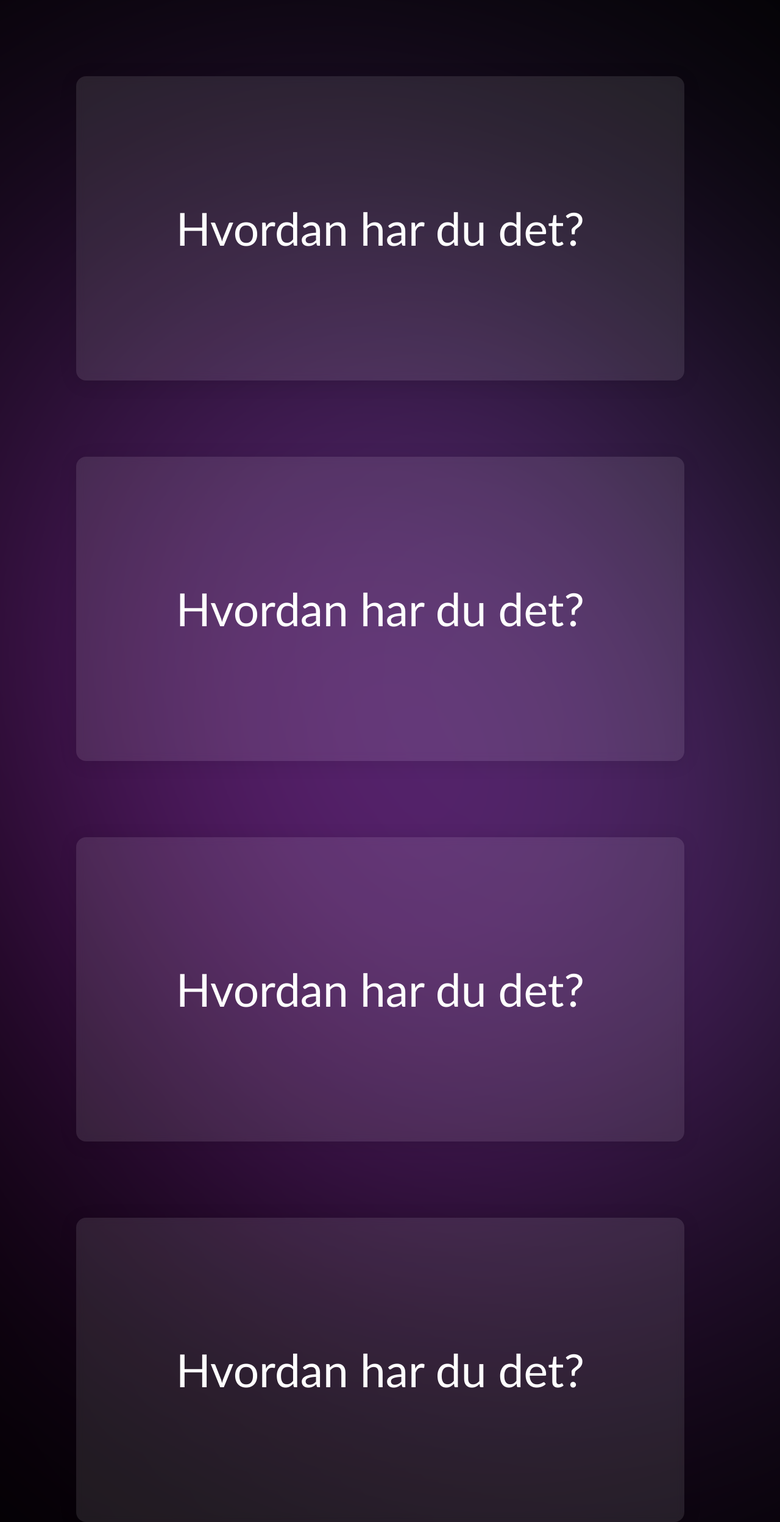
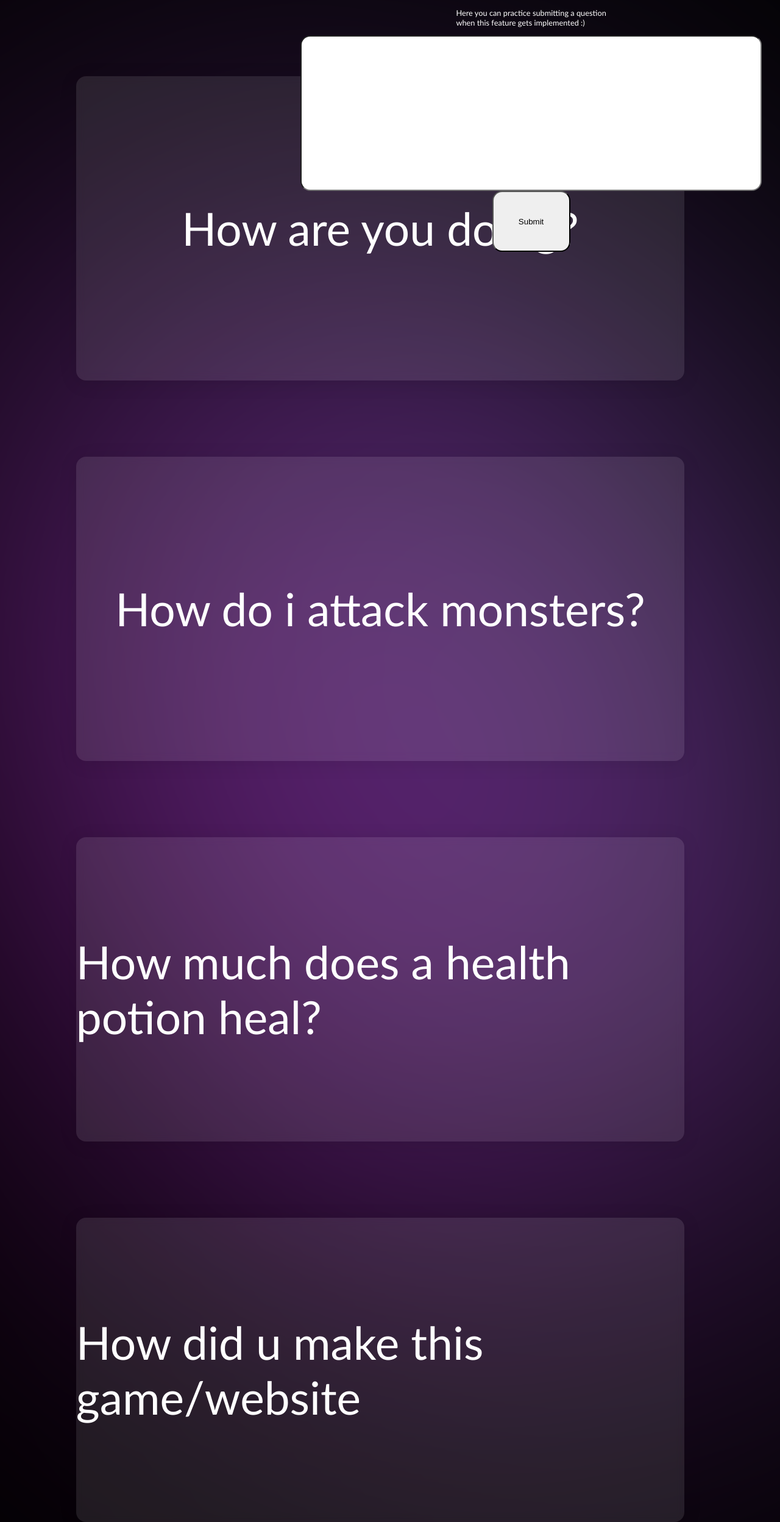
Before and after one commit to kulbil/2IMI-UTV-QuestyJs, a PHP site: page /faq.php in a window 1280 px wide. Shown: the whole page at 61% size. Run offline with PHP 8.4, Linux system fonts and the light colour scheme.

Commit message:
added a submit joke

```diff
--- a/QuestyjsCode/faq.php
+++ b/QuestyjsCode/faq.php
@@ -3,53 +3,62 @@
 ?>
 
 <div id="blob"></div>
+<div id="submitContainer">
+    <p>
+        Here you can practice submitting a question
+        <br>
+        when this feature gets implemented :)
+    </p>
+    <Input></Input>
+    <button>Submit</button>
+</div>
 <div id="faqContainer">
     <div class="faqQ">
         <p class="faqQText">
-            Hvordan har du det?
+            How are you doing?
         </p>
         <p class="faqA">
-            jeg har det veldig bra takk for at du spør :)
+            I'm doing relly well thanks for asking :)
         </p>
     </div>
     <div class="faqQ">
         <p class="faqQText">
-            Hvordan har du det?
+            How do i attack monsters?
         </p>
         <p class="faqA">
-            jeg har det veldig bra takk for at du spør :)
+            You have to press the big "FIGHT" button
         </p>
     </div>
     <div class="faqQ">
         <p class="faqQText">
-            Hvordan har du det?
+            How much does a health potion heal?
         </p>
         <p class="faqA">
-            jeg har det veldig bra takk for at du spør :)
+            A healing potion heals 50 HP
         </p>
     </div>
     <div class="faqQ">
         <p class="faqQText">
-            Hvordan har du det?
+            How did u make this game/website
         </p>
         <p class="faqA">
-            jeg har det veldig bra takk for at du spør :)
+            The game itself is written in php and javascript with a little html and css magic. when it comes to backend infastructure i am using a LAMP stack for database hosting and network traffic.
         </p>
     </div>
     <div class="faqQ">
         <p class="faqQText">
-            Hvordan har du det?
+            When is this game gonna be completed?
         </p>
         <p class="faqA">
-            jeg har det veldig bra takk for at du spør :)
+            Wherever the deadline falls before summer this year
         </p>
     </div>
     <div class="faqQ">
         <p class="faqQText">
-            Hvordan har du det?
+            OMG I HATE THIS GAME!!!!
         </p>
         <p class="faqA">
-            jeg har det veldig bra takk for at du spør :)
+            Thank youuuuuu!!!!
         </p>
     </div>
 
--- a/QuestyjsCode/style/faqStyle.css
+++ b/QuestyjsCode/style/faqStyle.css
@@ -138,3 +138,31 @@
     display: flex;
     justify-content: center;
 }
+
+#submitContainer {
+    z-index: 10;
+    position: fixed;
+    display: flex;
+    flex-direction: column;
+    align-items: center;
+    top: 0;
+    right: 30px;
+}
+
+#submitContainer p {
+    color: white;
+    font-family: calibri;
+    font-size: 1vw;
+}
+
+#submitContainer input {
+    border-radius: 16px;
+    height: 10vh;
+    width: 30vh;
+}
+
+#submitContainer button {
+    border-radius: 16px;
+    height: 4vh;
+    width: 10vw;
+}
```
